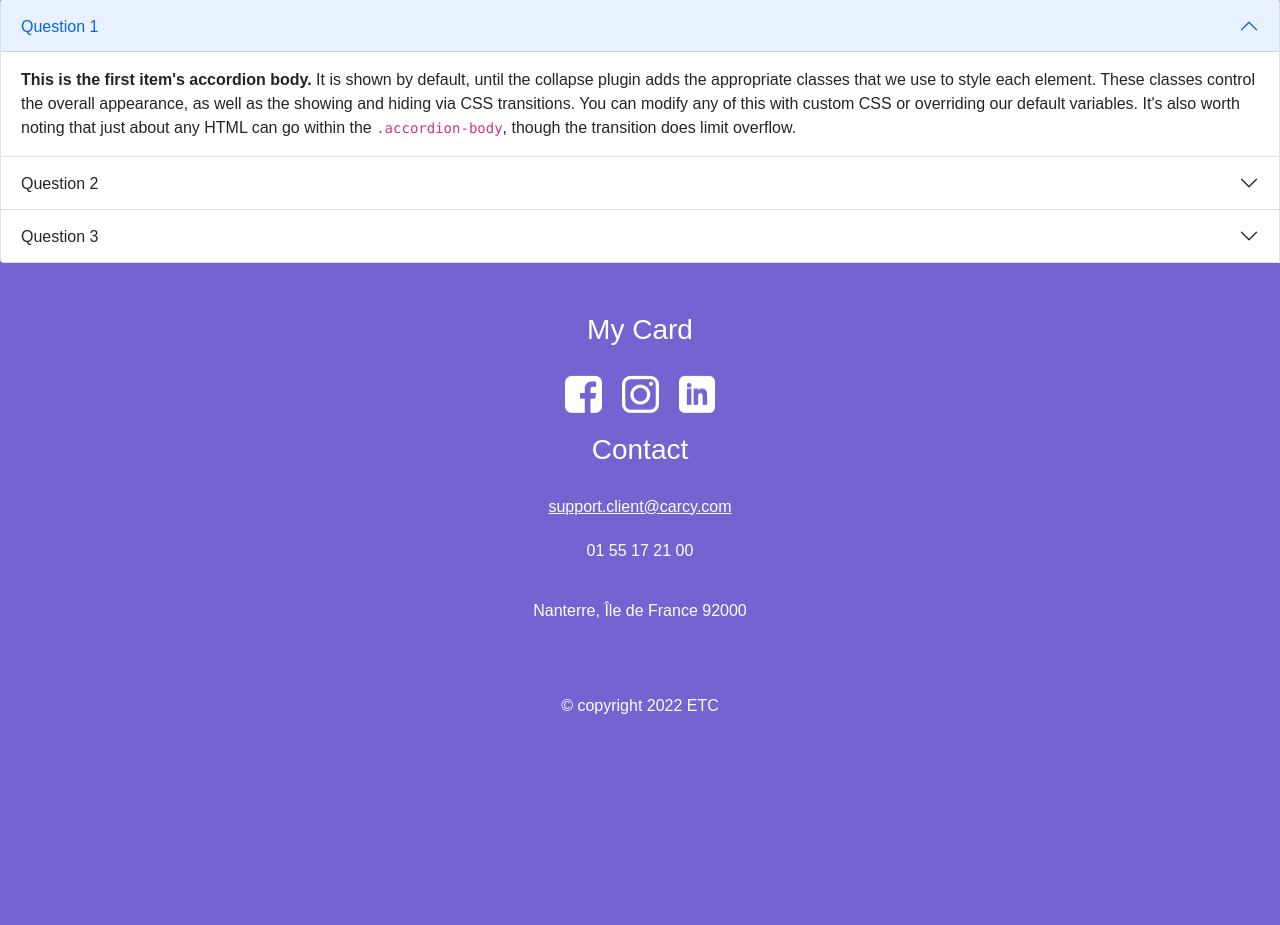
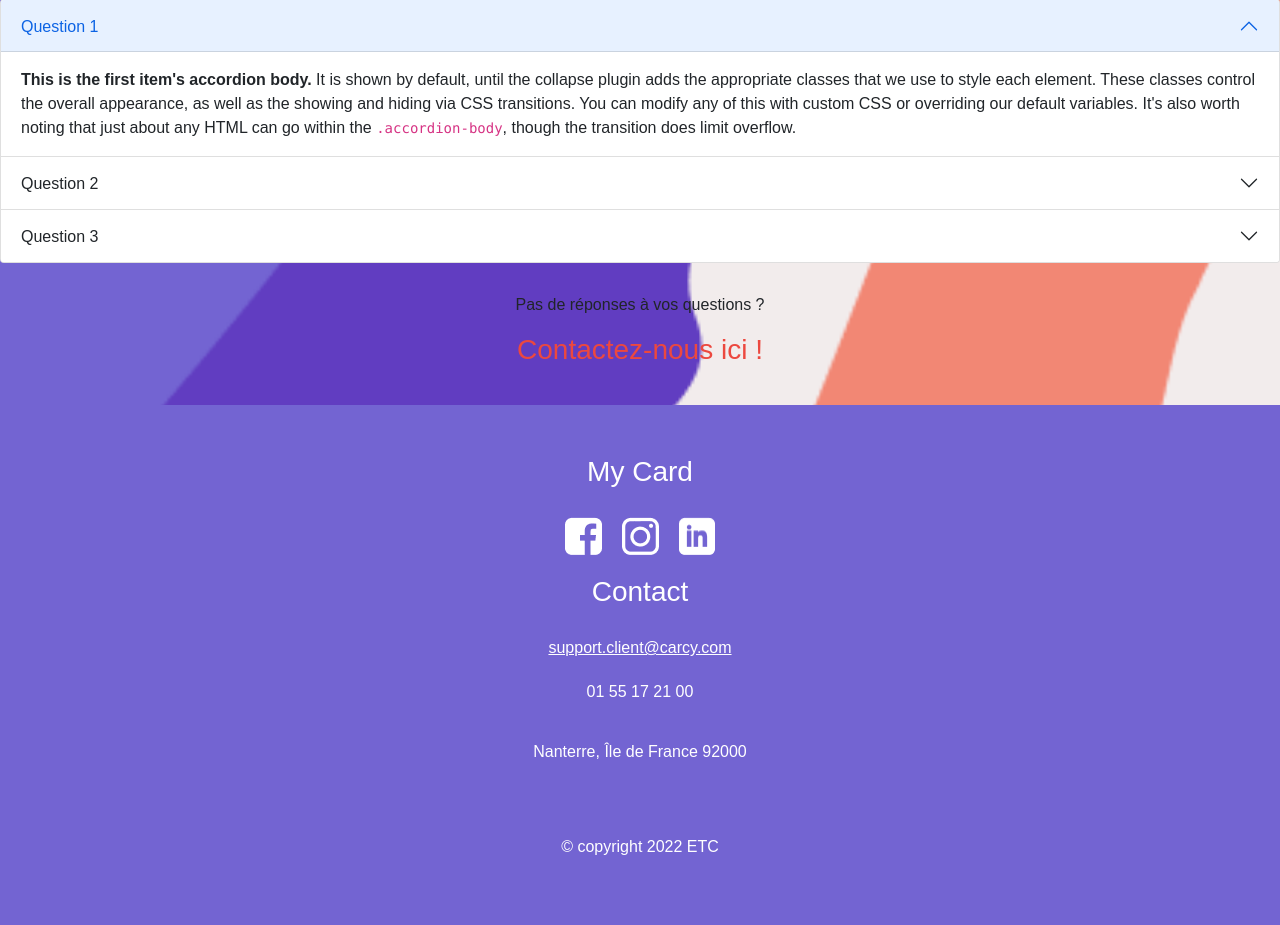
Before and after one commit to DricSun/Carcy-BAP, a Symfony app: template templates/faq/index.html.twig in a window 1280 px wide. Shown: the part 143-1068 px from the top of the page. Before the commit the page ends 857 px from the top, so only its background shows below. Run offline with Twig, Linux system fonts and the light colour scheme; the template is opened without the code that fills it, so the values that code supplies are empty; some libraries are stand-ins or nearby versions.

Commit message:
add link faq->contact and upgrade user to card :sparkles:

```diff
--- a/public/css/style.css
+++ b/public/css/style.css
@@ -70,3 +70,15 @@ footer{
 .copyright{
     margin-top: 35px;
 }
+
+.contact-link{
+    display: flex;
+    flex-direction: column;
+    align-items: center;
+    padding: 30px;
+}
+
+.linktothecontact{
+    text-decoration: none;
+    color: #EC483F;
+}
--- a/templates/base.html.twig
+++ b/templates/base.html.twig
@@ -25,7 +25,7 @@
         {% endblock %}
     </head>
     <body>
-
+        <h1>My Card</h1>
         {% block body %}
 
         {% endblock %}
--- a/templates/faq/index.html.twig
+++ b/templates/faq/index.html.twig
@@ -4,10 +4,6 @@
 
 {% block body %}
 
-<div class="example-wrapper">
-    <h1>My Card</h1>
-
-</div>
     <h2 class="faq-title">FAQ</h2>
     <div class="accordion" id="accordionExample">
         <div class="accordion-item">
@@ -47,4 +43,8 @@
             </div>
         </div>
     </div>
+    <div class="contact-link">
+    <p class="question-faq">Pas de réponses à vos questions ?</p>
+    <h3><a class="linktothecontact" href="{{ path('app_contact') }}">Contactez-nous ici !</a></h3>
+    </div>
 {% endblock %}
```
Also changed, not shown: templates/card/index.html.twig (+4 -8 lines), public/css/contact.css (line endings or trailing spaces).
